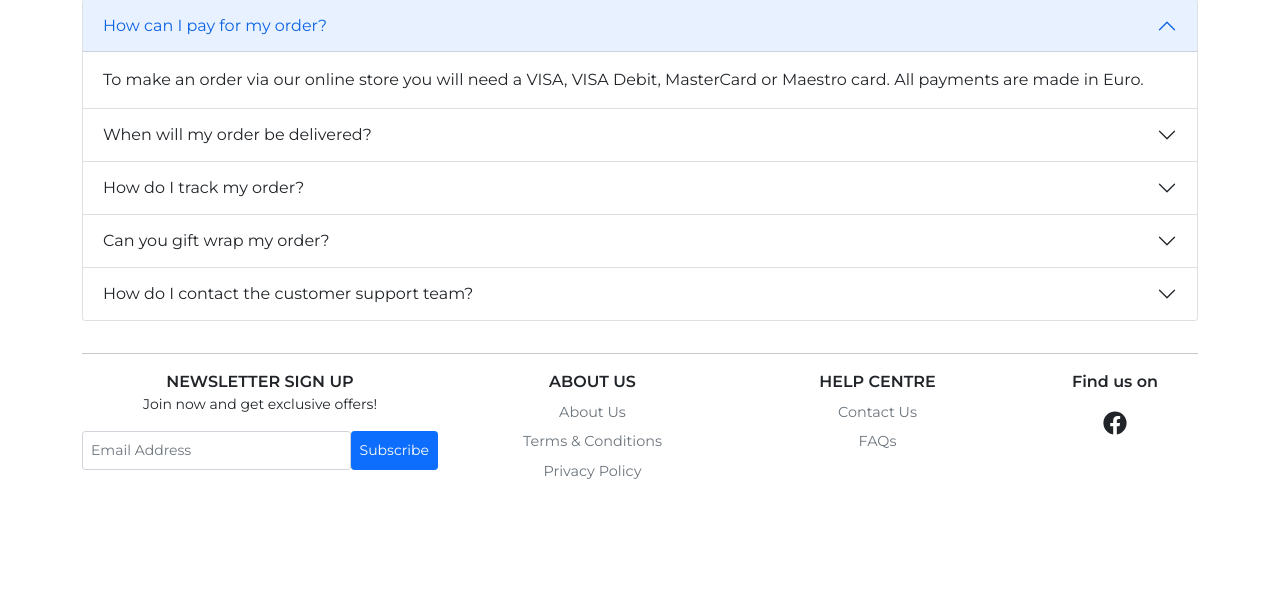
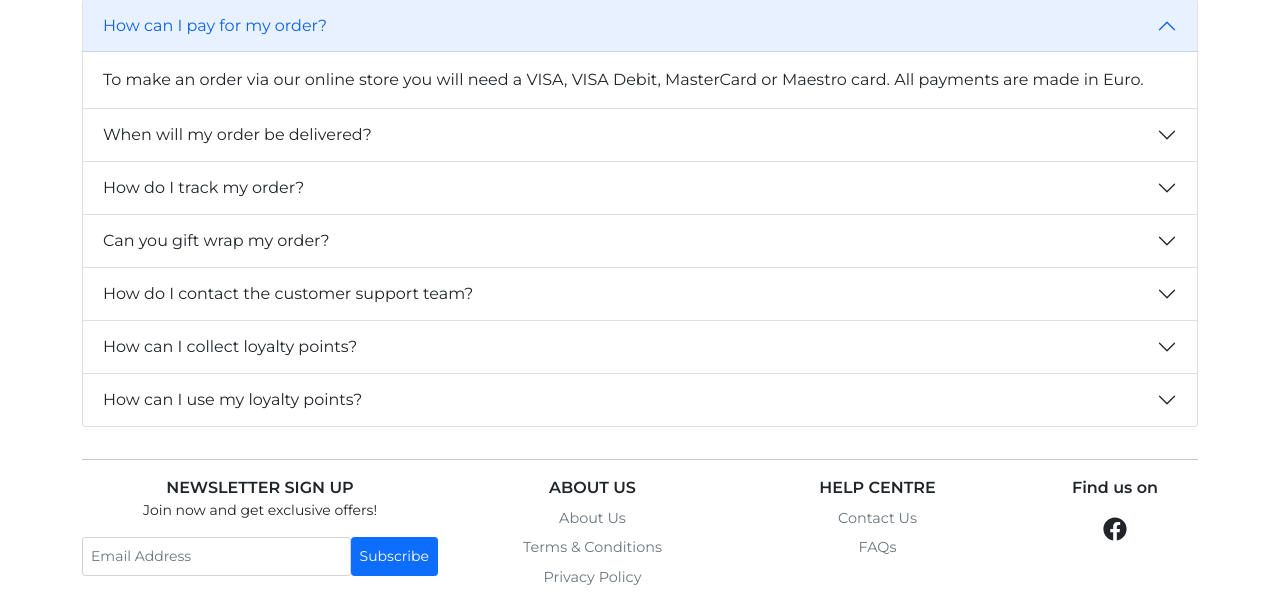
Before and after one commit to sejungkwak/cogito-books, a Django app: page /helpcentre/faq/ in a window 1280 px wide. Shown: the part 343-948 px from the top of the page. Before the commit the page ends 822 px from the top, so only its background shows below. Run offline with Django 3.2, Linux system fonts and the light colour scheme; data comes from the database, SQL or seed files in the repository; parts of the project's set-up code (start-up, migrations or seed data) failed here and were passed over; some libraries are stand-ins or nearby versions.

Commit message:
feat: Add loyalty related content to FAQ page

```diff
--- a/helpcentre/templates/helpcentre/faq.html
+++ b/helpcentre/templates/helpcentre/faq.html
@@ -48,6 +48,22 @@
                 <a href="{% url 'contact_us' %}">{% trans "here" %}</a>{% trans "." %}</div>
         </div>
     </div>
+    <div class="accordion-item">
+        <h2 class="accordion-header" id="faq6">
+            <button class="accordion-button collapsed" type="button" data-bs-toggle="collapse" data-bs-target="#faqLoyaltyCollection" aria-expanded="false" aria-controls="faqLoyaltyCollection">{% trans "How can I collect loyalty points?" %}</button>
+        </h2>
+        <div id="faqLoyaltyCollection" class="accordion-collapse collapse" aria-labelledby="faq6" data-bs-parent="#faqs">
+            <div class="accordion-body">{% trans "Sign up for an account and you'll earn 5 points for every €1 you spend." %}</div>
+        </div>
+    </div>
+    <div class="accordion-item">
+        <h2 class="accordion-header" id="faq7">
+            <button class="accordion-button collapsed" type="button" data-bs-toggle="collapse" data-bs-target="#faqLoyaltyRedemption" aria-expanded="false" aria-controls="faqLoyaltyRedemption">{% trans "How can I use my loyalty points?" %}</button>
+        </h2>
+        <div id="faqLoyaltyRedemption" class="accordion-collapse collapse" aria-labelledby="faq7" data-bs-parent="#faqs">
+            <div class="accordion-body">{% trans "At checkout redeem your loyalty points for great savings! A loyalty point is equivalent to €0.01." %}</div>
+        </div>
+    </div>
 </div>
 
 {% endblock %}
```
